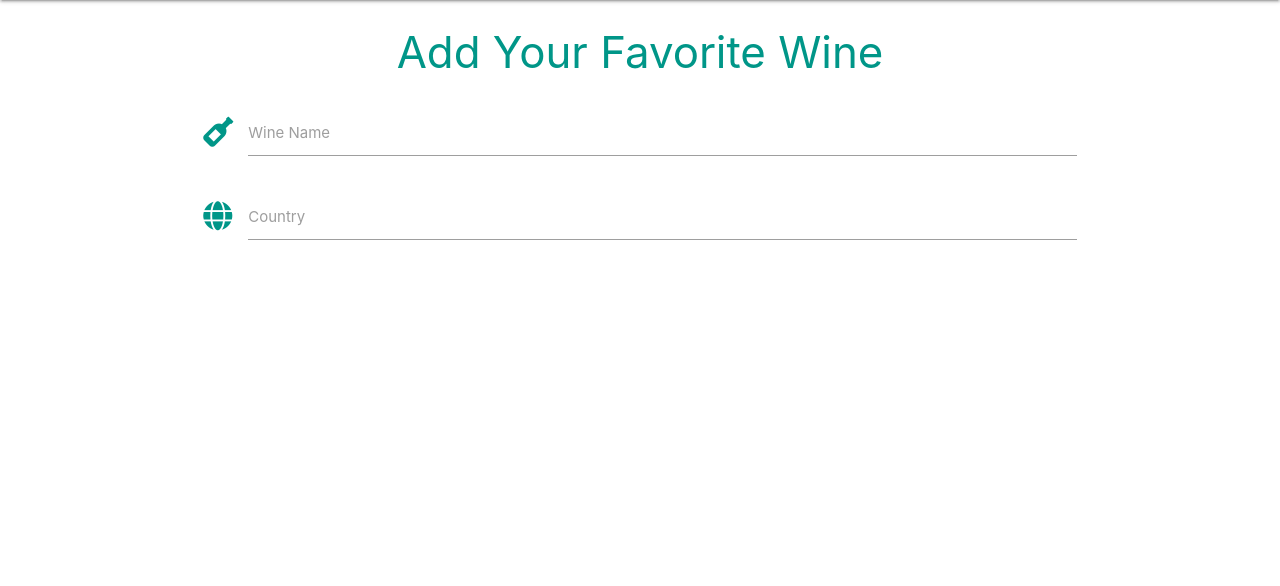
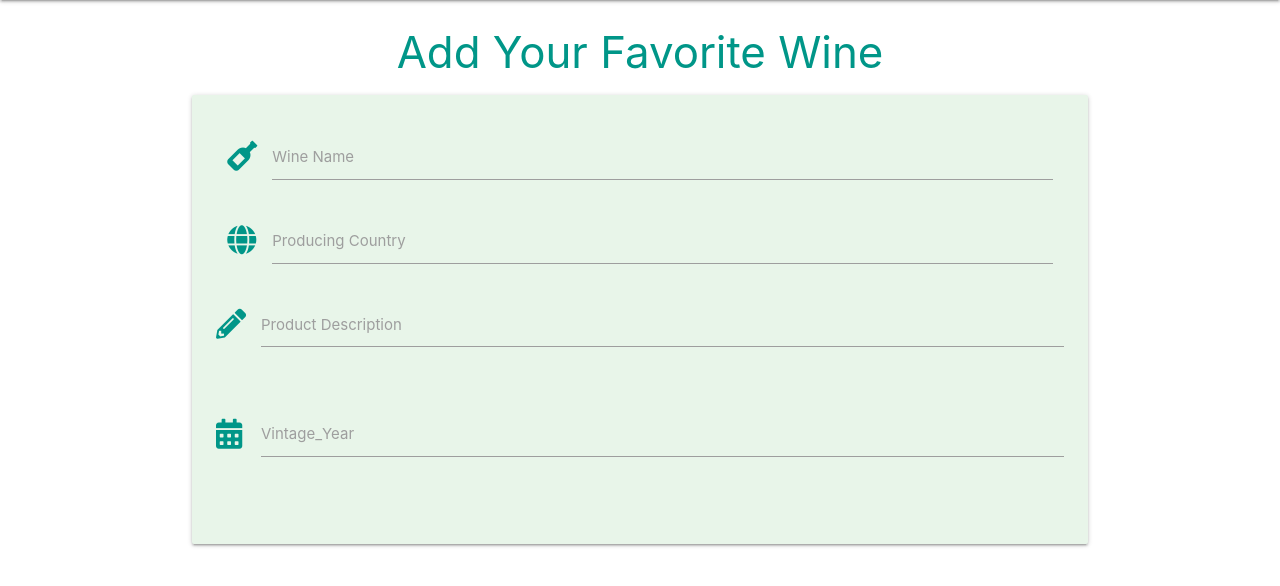
Before and after one commit to YOSTINA-dh/TSEHAY-S--KITCHEN, a Flask app: page /add_list in a window 1280 px wide. Shown: the part 64-650 px from the top of the page. Run offline with Flask 2, Linux system fonts and the light colour scheme; some libraries are stand-ins or nearby versions.

Commit message:
Add task input fields

```diff
--- a/static/css/style.css
+++ b/static/css/style.css
@@ -5,3 +5,23 @@
 .flashes h4 {
     line-height: 2;
 }
+
+
+/*==================================================
+=                Media Queries             =
+==================================================*/
+
+
+@media only screen and (min-width: 0)
+html {
+    font-size: 12px;
+}
+
+
+
+
+@media only screen and (max-width: 992px)
+.nav .brand-logo {
+    left: 40%;
+
+}
--- a/static/js/script.js
+++ b/static/js/script.js
@@ -3,13 +3,16 @@
 */
 
 $(document).ready(function () {
-    $(".sidenav").sidenav({edge: "left"});
-    $(".collapsible").collapsible();
+  $(".sidenav").sidenav({ edge: "left" });
+  $(".collapsible").collapsible();
+  $(".datepicker").datepicker({
+    format: "yyyy",
+    showClearBtn: true,
+    i18n: {
+      done: "Select",
+    },
+  });
 });
-
-
-
-
 
 /*
     vanilla JavaScript for MaterializeCSS initialization
--- a/templates/add_list.html
+++ b/templates/add_list.html
@@ -3,18 +3,34 @@
 
 <h3 class=" teal-text center-align">Add Your Favorite Wine</h3>
 
-<div class="row">
+<div class="row card-panel green lighten-5">
     <form class="col s12" method="POST" action="">
         <div class="row">
             <div class="input-field col s12">
                 <i class="fas fa-wine-bottle prefix teal-text text-teal darken-4"></i>
-                <input id="icon_prefix" type="text" class="validate">
-                <label for="icon_prefix">Wine Name</label>
+                <input id="wine_name" name="wine_name" minlength="5" maxlength="50"
+                type="text" class="validate" required>
+                <label for="wine_name">Wine Name</label>
             </div>
             <div class="input-field col s12">
                 <i class="fas fa-globe prefix teal-text text-teal darken-4"></i>
                 <input id="icon_Country" type="tel" class="validate">
-                <label for="icon_Country">Country</label>
+                <label for="icon_Country">Producing Country</label>
+            </div>
+            <div class="row">
+                <div class="input-field col s12">
+                    <i class="fas fa-pencil-alt prefix teal-text text-teal darken-4"></i>
+                    <textarea id="wine_description" name="wine_description" minlength="5"
+                        maxlength="1000" class="materialize-textarea validate" required></textarea>
+                    <label for="wine_description">Product Description</label>
+                </div>
+            </div>
+            <div class="row">
+                <div class="input-field col s12">
+                    <i class="fas fa-calendar-alt prefix  teal-text text-teal darken-4"></i>
+                    <input id="due_date" name="due_date" type="text" class="datepicker validate" required>
+                    <label for="due_date">Vintage_Year</label>
+                </div>
             </div>
         </div>
     </form>
```
